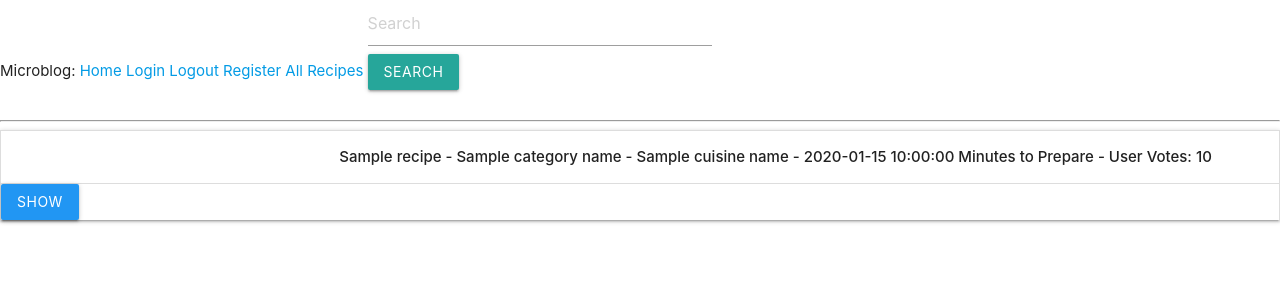
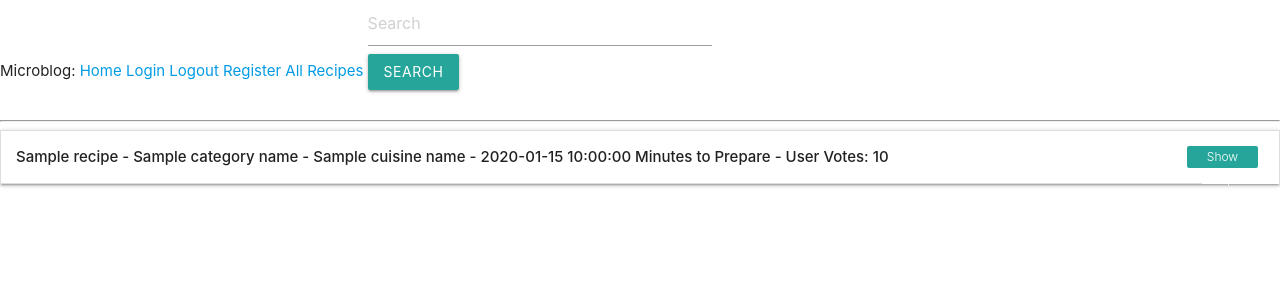
Before and after one commit to ramblingbarney/refactored-funicular, a Python web app: template templates/search_recipes.html in a window 1280 px wide. Shown: the top 300 px of the page. Run offline with Jinja, Linux system fonts and the light colour scheme; the template is opened without the code that fills it: most values are stand-ins (such as "Sample title", 1, 10 or a date in 2020); some libraries are stand-ins or nearby versions.

Commit message:
- Added note to get_recipes.html template for later refactoring to reflect search_recipes.html approach - Applied 'get_recipes.html' style to template - Added style to 'no results found ' paragraph tag

```diff
--- a/static/css/style.css
+++ b/static/css/style.css
@@ -23,3 +23,11 @@
   margin-top: 0 auto;
   margin-bottom: 0 auto;
 }
+
+#no-recipes-found{
+  padding-left: 20px;
+}
+
+
+
+}
--- a/templates/get_recipes.html
+++ b/templates/get_recipes.html
@@ -22,3 +22,5 @@
     </ul>
 </div>
 {% endblock %}
+
+<!-- TODO: take the mongo query from search and apply it to get all recipes -->
--- a/templates/search_recipes.html
+++ b/templates/search_recipes.html
@@ -1,20 +1,20 @@
 {% extends 'base.html'%} {% block content %}
 <div class="row">
-    <ul class="collapsible" data-collapsible="accordion">
+    <ul class="collapsible expandable">
       <input name=_csrf_token type=hidden value="{{ csrf_token() }}">
         {% for recipe in recipes %}
           <li>
-              <div class="collapsible-header">
-                  <div class="recipe-header col s9">
+            <div class="collapsible-header recipe-header wrapper">
+              <div class="content">
                 <strong>{{recipe.recipe_name}} - {{recipe.category_name['category_name']}} - {{recipe.cuisine_name['cuisine_name']}} - {{recipe.total_time}} Minutes to Prepare - User Votes: {{recipe.user_votes}}</strong>
+              </div>
+                <div class="sidebar">
+                  <a href="{{url_for('show_recipe', recipe_id=recipe._id)}}"><span class="new badge" data-badge-caption="Show Recipe"></span></a>
               </div>
             </div>
             <div class="collapsible-body recipe-description">
-                  <span>
                 {{recipe.recipe_description}}
-              </span>
             </div>
-              <a href="{{url_for('show_recipe', recipe_id=recipe._id)}}" class="waves-effect waves-light btn btn_small blue show_recipe_button">Show</a>
         </li>
       {% endfor %}
       {% if number_results == 0 %}
```
Lines whose indentation alone changed are shown as unchanged.
